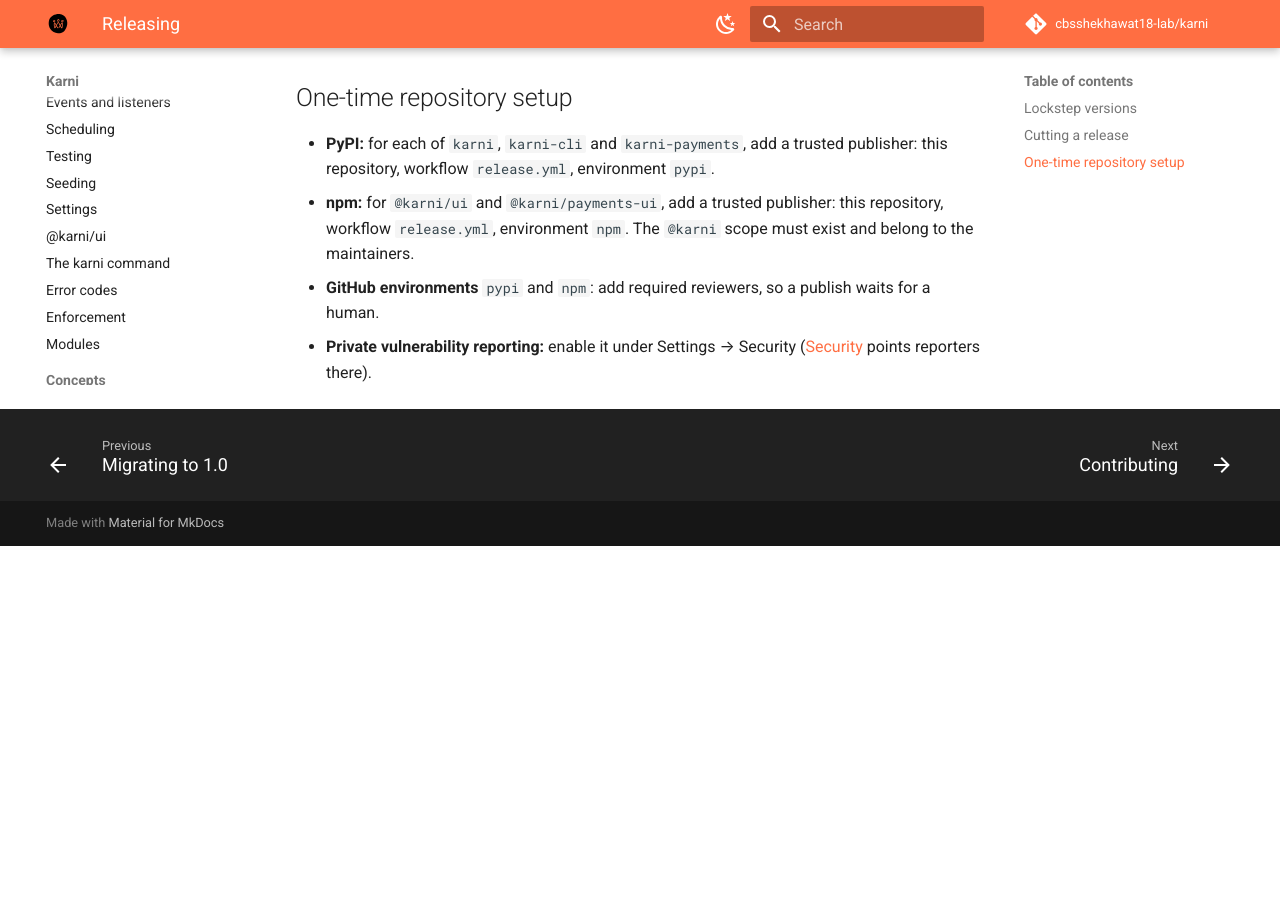
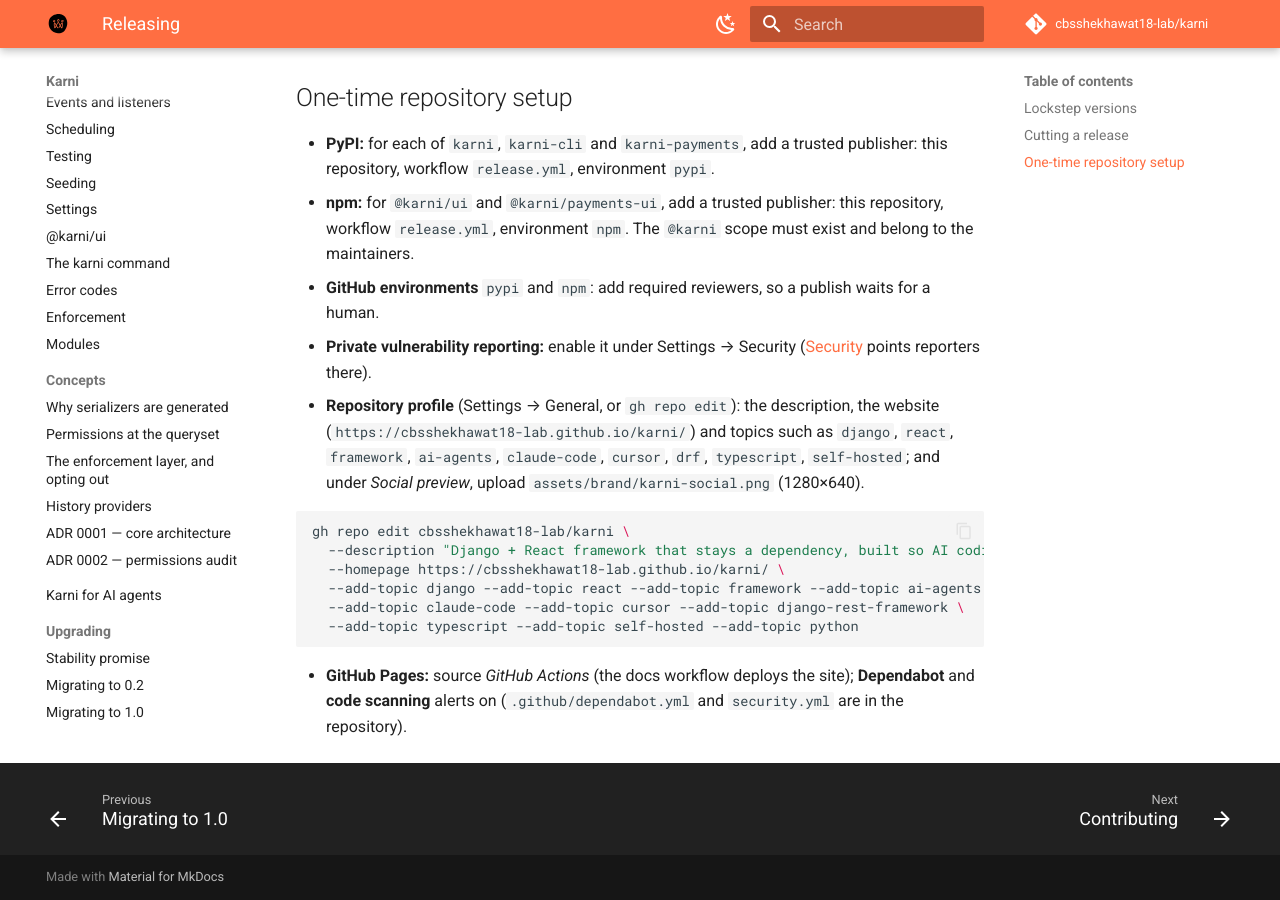
Before and after one commit to cbsshekhawat18-lab/karni, an MkDocs documentation site: the page built from docs/releasing.md, in a window 1280 px wide and 900 px high, scrolled down 1630 px. Built offline with MkDocs 1.6.1 and Material for MkDocs 9.7.7, drawn with Linux system fonts in a browser that asks for light colours; comment, search, counter and statistics services are not loaded; before the commit the page ends 2176 px from its top, so only the background shows below that.

Commit message:
Repository profile: dependabot, security scans, changelog, README sections
Weekly grouped Dependabot updates for every pip and npm package and the
actions; a security workflow (pip-audit per package, npm audit per
package, gitleaks over the full history) on pushes, pull requests and a
daily schedule; a top-level CHANGELOG.md pointing at the machine-readable
changelog and migration notes; badges, status, contributing, author,
licence and security sections in the README; and the one-time GitHub
profile steps (description, topics, homepage, social preview) in
docs/releasing.md.

````diff
--- a/docs/releasing.md
+++ b/docs/releasing.md
@@ -78,3 +78,21 @@
   publish waits for a human.
 - **Private vulnerability reporting:** enable it under Settings → Security
   ([Security](security.md) points reporters there).
+- **Repository profile** (Settings → General, or `gh repo edit`): the
+  description, the website (`https://cbsshekhawat18-lab.github.io/karni/`)
+  and topics such as `django`, `react`, `framework`, `ai-agents`,
+  `claude-code`, `cursor`, `drf`, `typescript`, `self-hosted`; and under
+  *Social preview*, upload `assets/brand/karni-social.png` (1280×640).
+
+  ```sh
+  gh repo edit cbsshekhawat18-lab/karni \
+    --description "Django + React framework that stays a dependency, built so AI coding agents extend it instead of rewriting it" \
+    --homepage https://cbsshekhawat18-lab.github.io/karni/ \
+    --add-topic django --add-topic react --add-topic framework --add-topic ai-agents \
+    --add-topic claude-code --add-topic cursor --add-topic django-rest-framework \
+    --add-topic typescript --add-topic self-hosted --add-topic python
+  ```
+
+- **GitHub Pages:** source *GitHub Actions* (the docs workflow deploys the
+  site); **Dependabot** and **code scanning** alerts on (`.github/dependabot.yml`
+  and `security.yml` are in the repository).
````
Also changed, not shown: CHANGELOG.md (added, +33 -0 lines), 2 other files.
